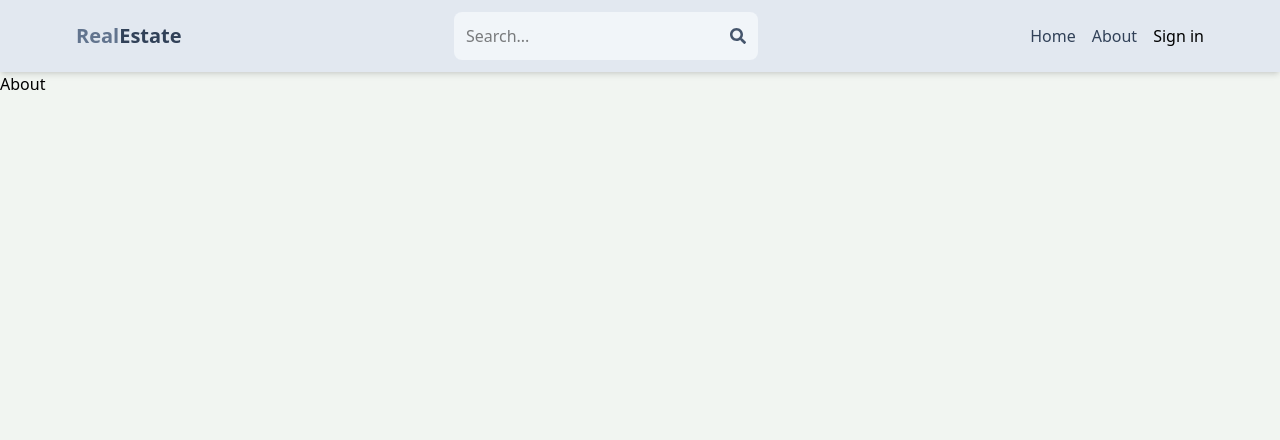
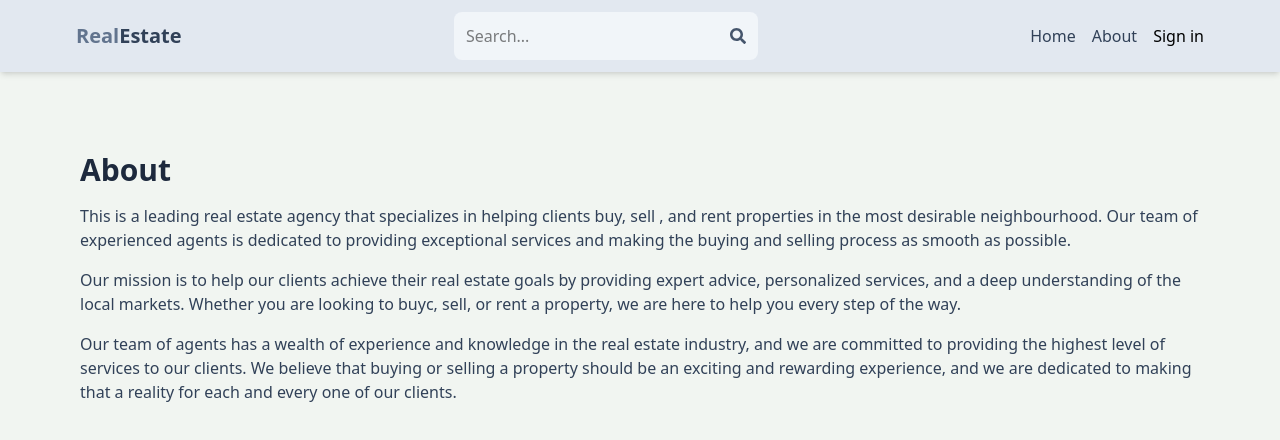
Before and after one commit to DevAnabKhan/mern_estate, a React (Vite) app in the folder client/: page /about in a window 1280 px wide. Shown: the top 440 px of the page. Built offline with nearby package versions, Linux system fonts and the light colour scheme.

Commit message:
completed about page

```diff
--- a/client/index.html
+++ b/client/index.html
@@ -4,7 +4,7 @@
     <meta charset="UTF-8" />
     <link rel="icon" type="image/svg+xml" href="/vite.svg" />
     <meta name="viewport" content="width=device-width, initial-scale=1.0" />
-    <title>client</title>
+    <title>Real Estate</title>
   </head>
   <body>
     <div id="root"></div>
--- a/client/src/pages/About.jsx
+++ b/client/src/pages/About.jsx
@@ -1,7 +1,29 @@
-import React from 'react'
+import React from "react";
 
 export default function About() {
   return (
-    <div>About</div>
-  )
+    <div className="py-20 px-4 max-w-6xl mx-auto">
+      <h1 className="text-3xl font-bold mb-4 text-slate-800">About</h1>
+      <p className="mb-4 text-slate-700">
+        This is a leading real estate agency that specializes in helping clients
+        buy, sell , and rent properties in the most desirable neighbourhood. Our
+        team of experienced agents is dedicated to providing exceptional
+        services and making the buying and selling process as smooth as
+        possible.
+      </p>
+      <p className="mb-4 text-slate-700">
+        Our mission is to help our clients achieve their real estate goals by
+        providing expert advice, personalized services, and a deep understanding
+        of the local markets. Whether you are looking to buyc, sell, or rent a
+        property, we are here to help you every step of the way.
+      </p>
+      <p className="mb-4 text-slate-700">
+        Our team of agents has a wealth of experience and knowledge in the real
+        estate industry, and we are committed to providing the highest level of
+        services to our clients. We believe that buying or selling a property
+        should be an exciting and rewarding experience, and we are dedicated to
+        making that a reality for each and every one of our clients.
+      </p>
+    </div>
+  );
 }
```
